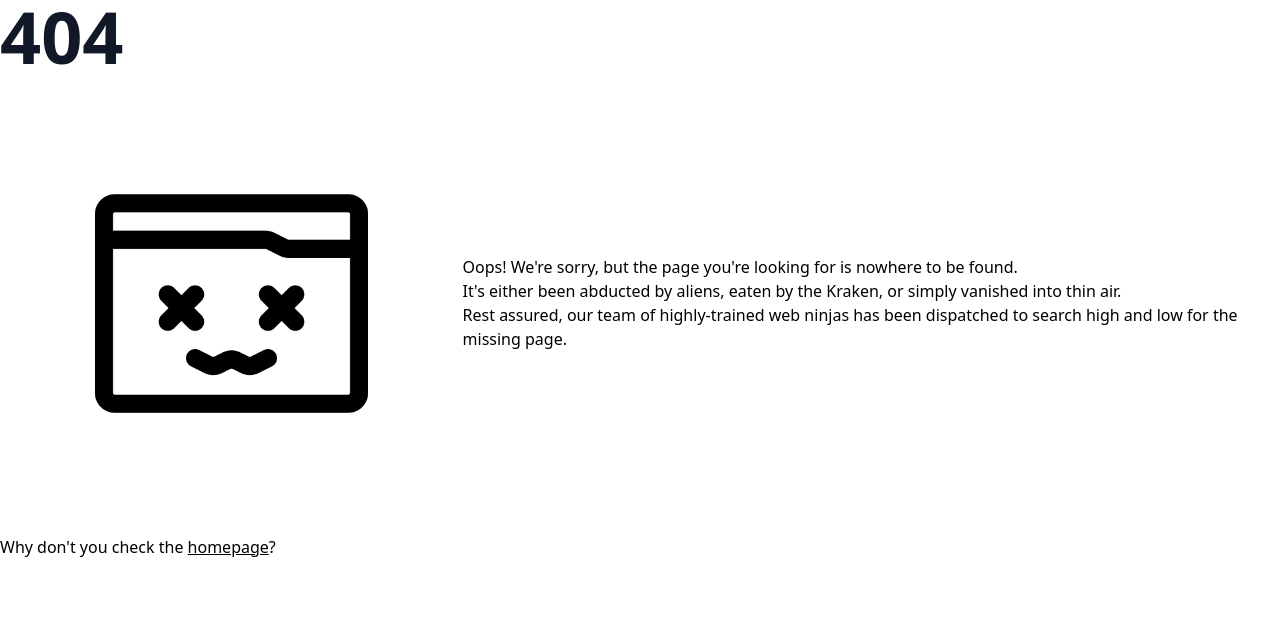
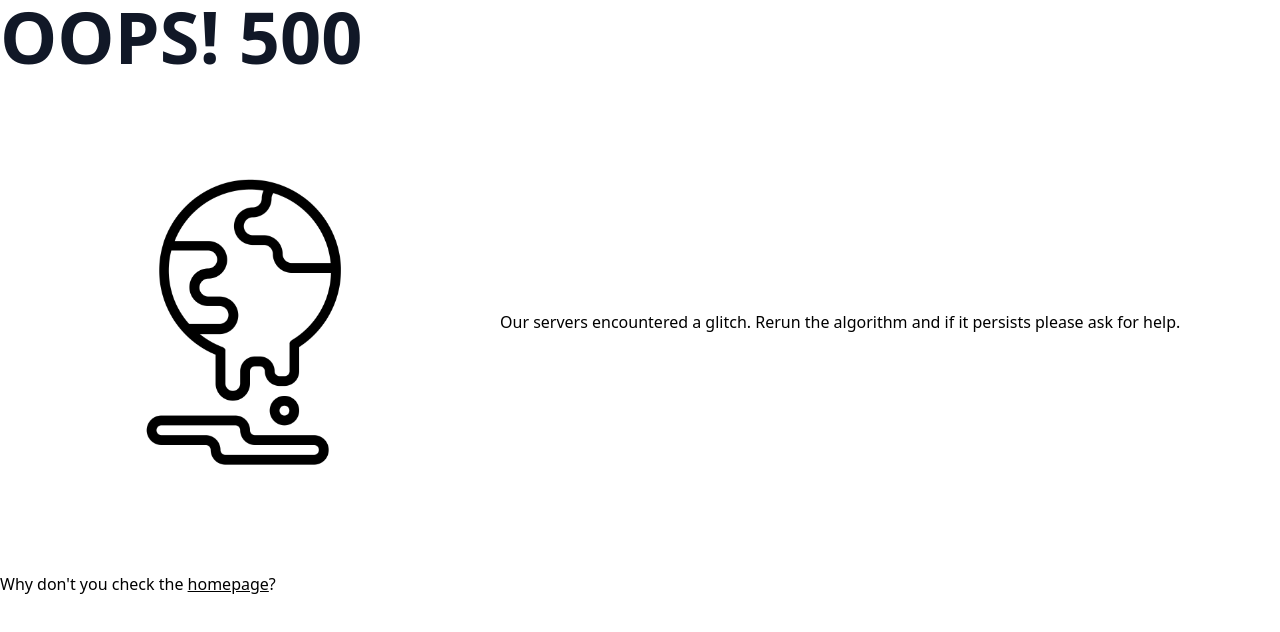
Before and after one commit to ThanosTsiamis/FIONA, a Next.js app in the folder client_side/: page /error in a window 1280 px wide. Before the commit this address had no page. Shown: the top 632 px of the page. Built offline with nearby package versions, Linux system fonts and the light colour scheme.

Commit message:
Added a 500 error page

```diff
--- a/client_side/pages/404.tsx
+++ b/client_side/pages/404.tsx
@@ -5,7 +5,7 @@ export default function FourOFour() {
     return <>
         <h1 className={"font-extrabold text-gray-900 lg:text-7xl dark:text-white"}>404</h1>
         <div className="flex items-center">
-            <Image src="/resources/404.png" alt="My Image" width={500} height={500}/>
+            <Image src="/resources/404.png" alt="A folder with a frown face" width={500} height={500}/>
 
             <span>Oops! We're sorry, but the page you're looking for is nowhere to be found. <br/>
                 It's either been abducted by aliens,
--- /dev/null
+++ b/client_side/pages/error.tsx
@@ -0,0 +1,21 @@
+import Image from "next/image";
+import Link from "next/link";
+
+export default function Ouch500() {
+    return <>
+        <h1 className={"font-extrabold text-gray-900 lg:text-7xl dark:text-white"}>OOPS! 500</h1>
+        <div className="flex items-center">
+            <Image src="/resources/meltedEarth.png" alt="Melted Earth" width={500} height={500}/>
+
+            <span>
+                Our servers encountered a glitch.
+                Rerun the algorithm and if it persists please ask for help.
+            </span>
+        </div>
+        <Link href="/">
+            <a>
+                Why don't you check the <u>homepage</u>?
+            </a>
+        </Link>
+    </>
+}
```
Also changed, not shown: client_side/public/resources/meltedEarth.png (added), 1 other file (tests, documents, lock files or other folders).
